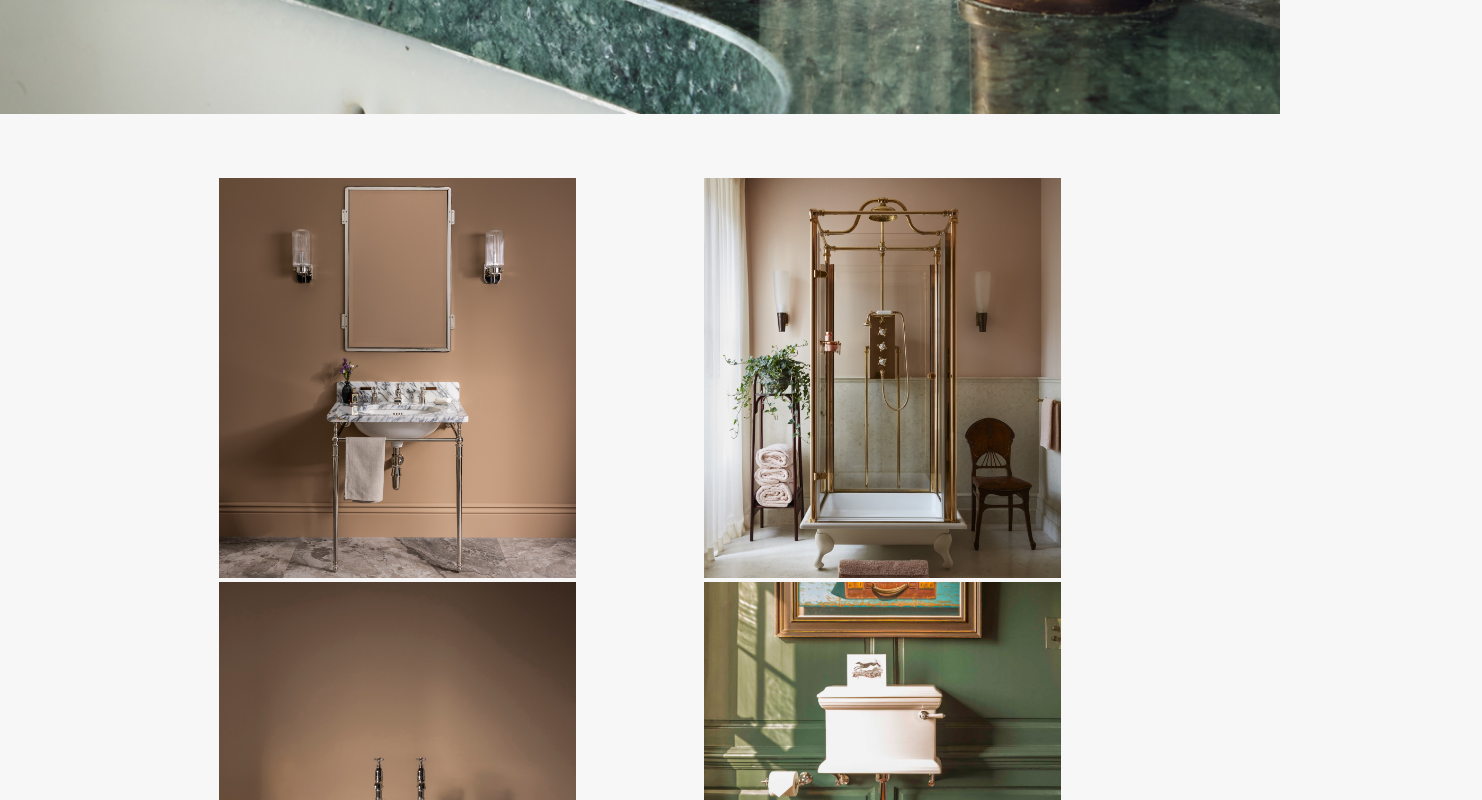
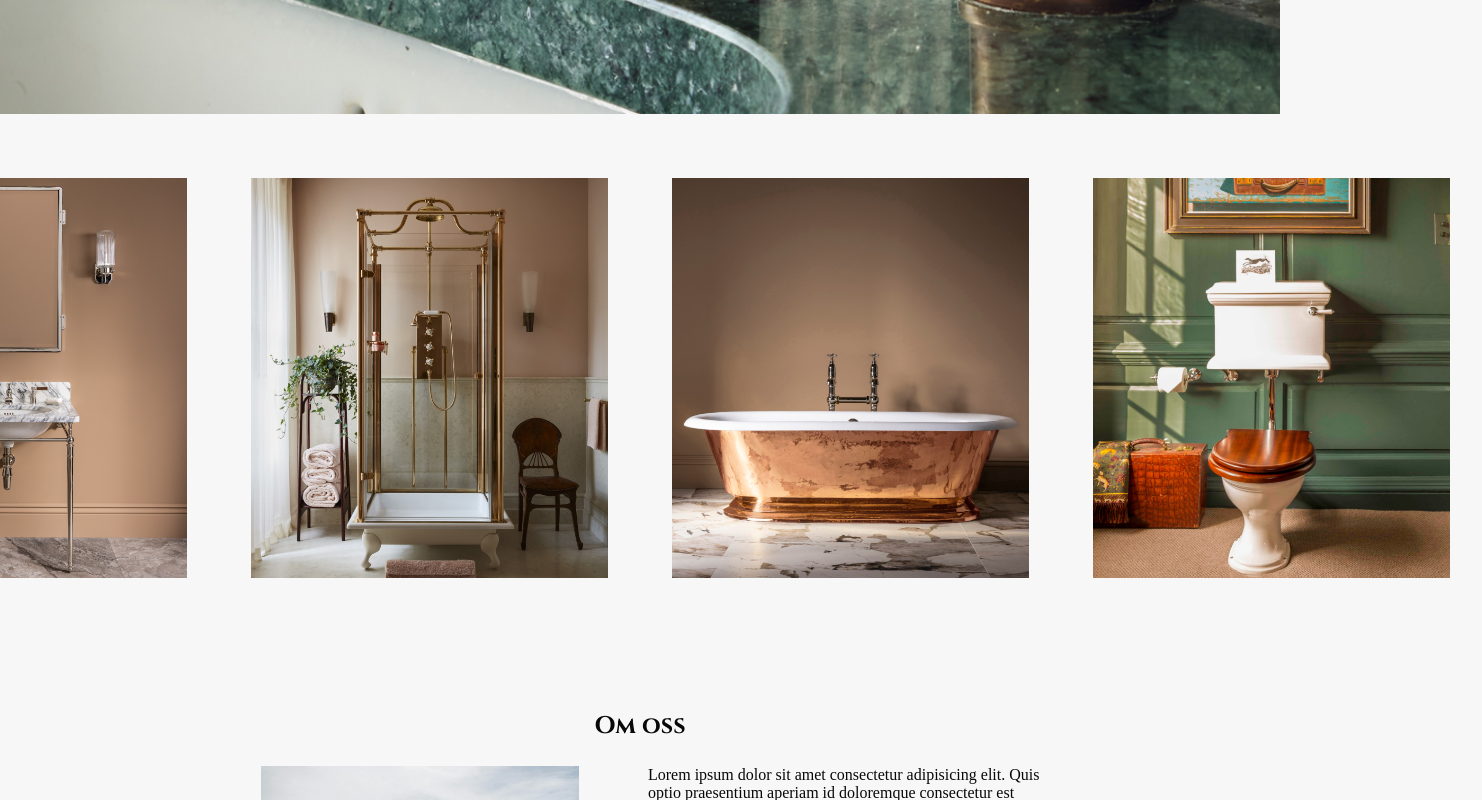
Before and after one commit to jonaru/kb-site, a React (Vite) app: page / in a window 1280 px wide. Shown: the part 1160-1960 px from the top of the page, 1482 px wide, since content can reach past the window. Built offline with nearby package versions, Linux system fonts and the light colour scheme; a web font is replaced by a local one.

Commit message:
Article section update

```diff
--- a/styles/style.css
+++ b/styles/style.css
@@ -67,14 +67,17 @@ body {
     padding: 3rem;
     display: flex;
     flex-direction: row;
-    flex-wrap: wrap;
     justify-content: center;
 }
 
 .article-item img {
     margin: 0 4rem 0 4rem;
     height: 400px;
-
+}
+@media (max-width: 2100px) {
+    .article-item img {
+        margin: 0 2rem 2rem 2rem;
+    }
 }
 .article-item img:hover {
     border: 2px solid var(--secondary-color);
```
